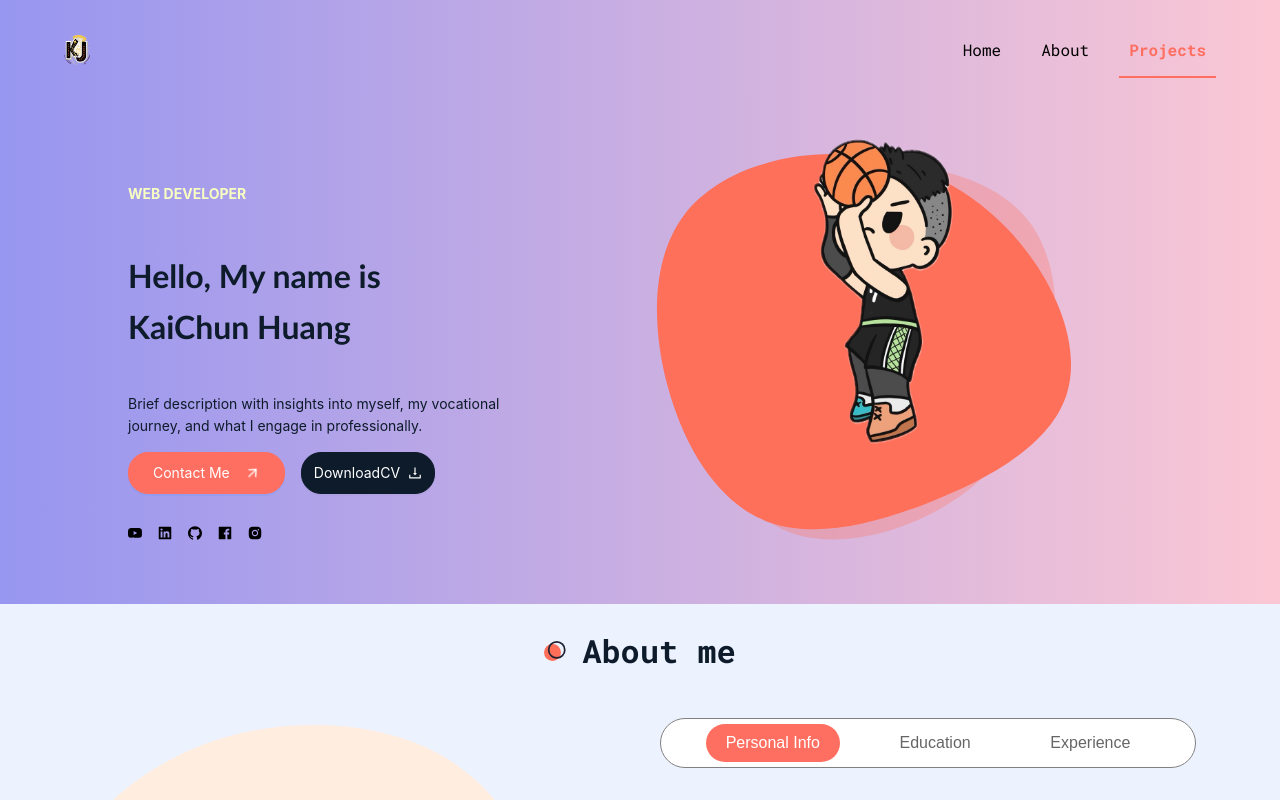
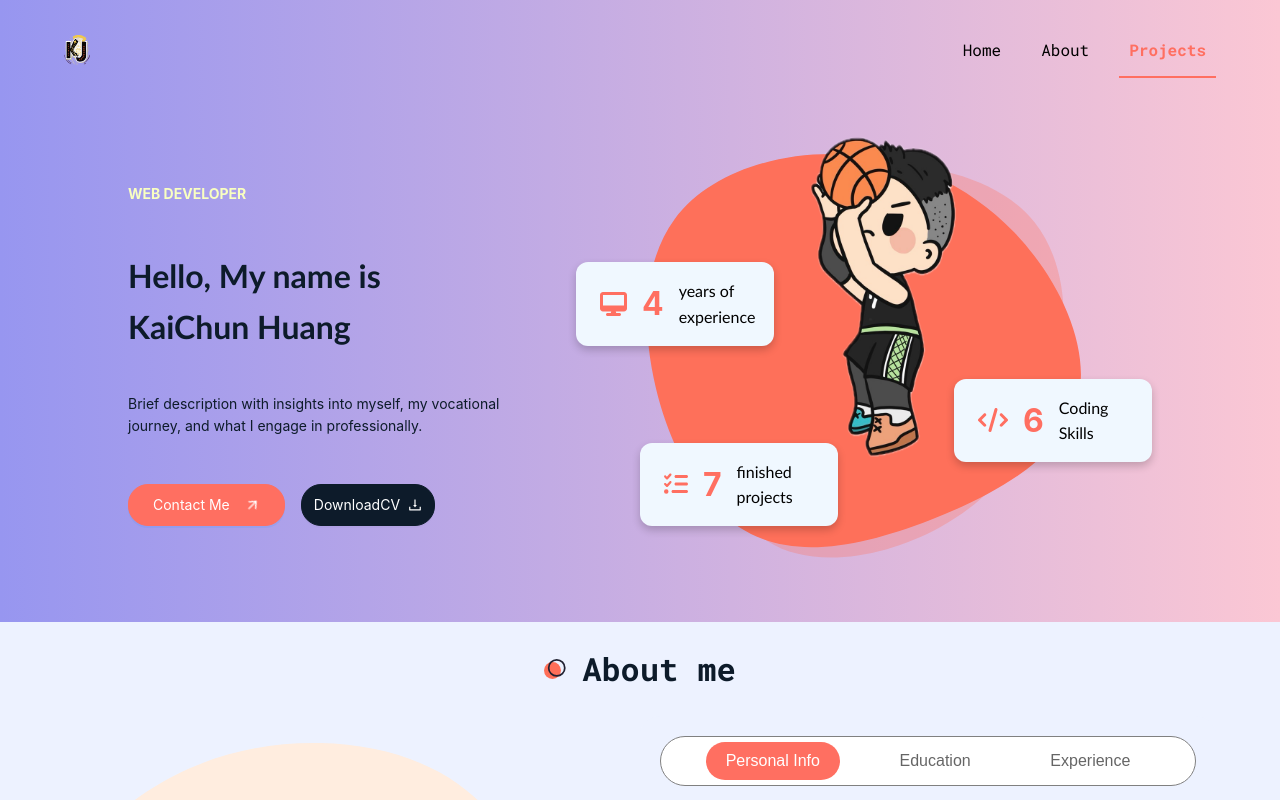
Before and after one commit to Charliebear520/myWebsite, a React (Vite) app: page / in a window 1280 px wide. Shown: the top 800 px of the page. Built offline with nearby package versions, Linux system fonts and the light colour scheme.

Commit message:
add badge

```diff
--- a/src/components/Hero/hero.module.css
+++ b/src/components/Hero/hero.module.css
@@ -9,6 +9,7 @@
   display: flex;
   justify-content: flex-start;
   gap: 1rem;
+  margin: 2rem 0;
 }
 
 .infoBox {
@@ -53,3 +54,44 @@
   font-size: xx-large;
   font-weight: bolder;
 }
+
+.badgebox,
+.badgebox2,
+.badgebox3 {
+  position: absolute;
+  background-color: aliceblue;
+  z-index: 3;
+  padding: 1rem 1.5rem;
+  border-radius: 12px;
+  display: flex;
+  align-items: center;
+  gap: 15px;
+  width: 150px;
+  box-shadow: 0 4px 8px rgba(0, 0, 0, 0.2);
+}
+
+.badgebox {
+  top: 25%;
+  left: -4rem;
+}
+
+.badgebox2 {
+  bottom: 2rem;
+  left: 0rem;
+}
+
+.badgebox3 {
+  bottom: 6rem;
+  right: -2rem;
+}
+
+.badgetitle {
+  font-size: xx-large;
+  font-weight: bold;
+  color: rgb(255, 111, 97);
+}
+
+.badgetext {
+  font-size: medium;
+  font-family: "Gill Sans", "Gill Sans MT", Calibri, "Trebuchet MS", sans-serif;
+}
--- a/src/components/Hero/index.jsx
+++ b/src/components/Hero/index.jsx
@@ -11,6 +11,8 @@ import {
   ArrowUpOutlined,
   DownloadOutlined,
 } from "@ant-design/icons";
+import { FontAwesomeIcon } from "@fortawesome/react-fontawesome";
+import { faDesktop,faListCheck,faCode } from "@fortawesome/free-solid-svg-icons";
 
 const Hero = () => {
   const titleVariants = {
@@ -91,13 +93,44 @@ const Hero = () => {
                   <DownloadOutlined />
                 </Button>
               </div>
-              <div className={styles.infoBox}>
-                <YoutubeFilled />
-                <LinkedinFilled />
-                <GithubFilled />
-                <FacebookFilled />
-                <InstagramFilled />
-              </div>
+              {/* <div className={styles.infoBox}>
+                <a
+                  href="https://github.com/Charliebear520"
+                  rel="noopener noreferrer"
+                >
+                  <YoutubeFilled style={{ fontSize: "24px", color: "white" }} />
+                </a>
+                <a
+                  href="https://github.com/Charliebear520"
+                  rel="noopener noreferrer"
+                >
+                  <LinkedinFilled
+                    style={{ fontSize: "24px", color: "white" }}
+                  />
+                </a>
+                <a
+                  href="https://github.com/Charliebear520"
+                  rel="noopener noreferrer"
+                >
+                  <GithubFilled style={{ fontSize: "24px", color: "white" }} />
+                </a>
+                <a
+                  href="https://github.com/Charliebear520"
+                  rel="noopener noreferrer"
+                >
+                  <FacebookFilled
+                    style={{ fontSize: "24px", color: "white" }}
+                  />
+                </a>
+                <a
+                  href="https://github.com/Charliebear520"
+                  rel="noopener noreferrer"
+                >
+                  <InstagramFilled
+                    style={{ fontSize: "24px", color: "white" }}
+                  />
+                </a>
+              </div> */}
             </div>
           </Col>
           <Col sapn={12} className={styles.col}>
@@ -147,6 +180,30 @@ const Hero = () => {
                   zIndex: 3,
                 }}
               />
+              <div className={styles.badgebox}>
+                <FontAwesomeIcon
+                  icon={faDesktop}
+                  style={{ fontSize: "24px", color: "#ff6f61" }}
+                />
+                <div className={styles.badgetitle}>4</div>
+                <div className={styles.badgetext}>years of experience</div>
+              </div>
+              <div className={styles.badgebox2}>
+                <FontAwesomeIcon
+                  icon={faListCheck}
+                  style={{ fontSize: "24px", color: "#ff6f61" }}
+                />
+                <div className={styles.badgetitle}>7</div>
+                <div className={styles.badgetext}>finished projects</div>
+              </div>
+              <div className={styles.badgebox3}>
+                <FontAwesomeIcon
+                  icon={faCode}
+                  style={{ fontSize: "24px", color: "#ff6f61" }}
+                />
+                <div className={styles.badgetitle}>6</div>
+                <div className={styles.badgetext}>Coding Skills</div>
+              </div>
             </div>
           </Col>
         </Row>
```
Also changed, not shown: 1 other file (tests, documents, lock files or other folders). Lines whose indentation alone changed are shown as unchanged.
